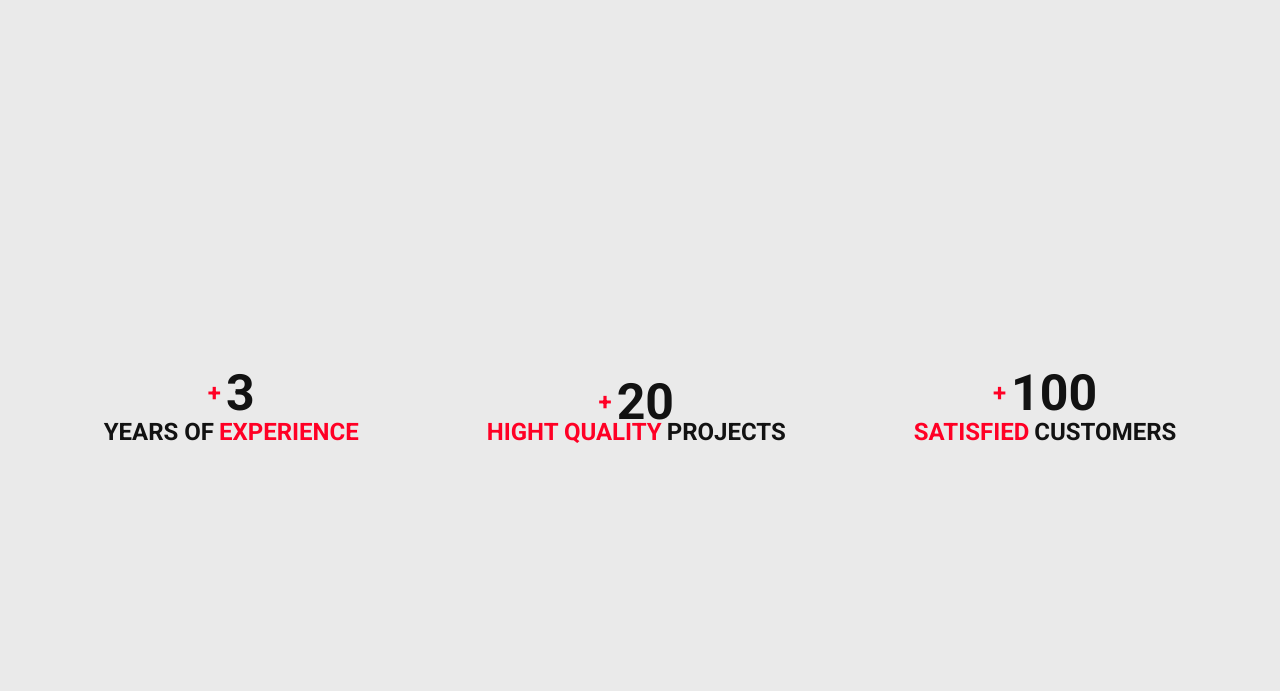
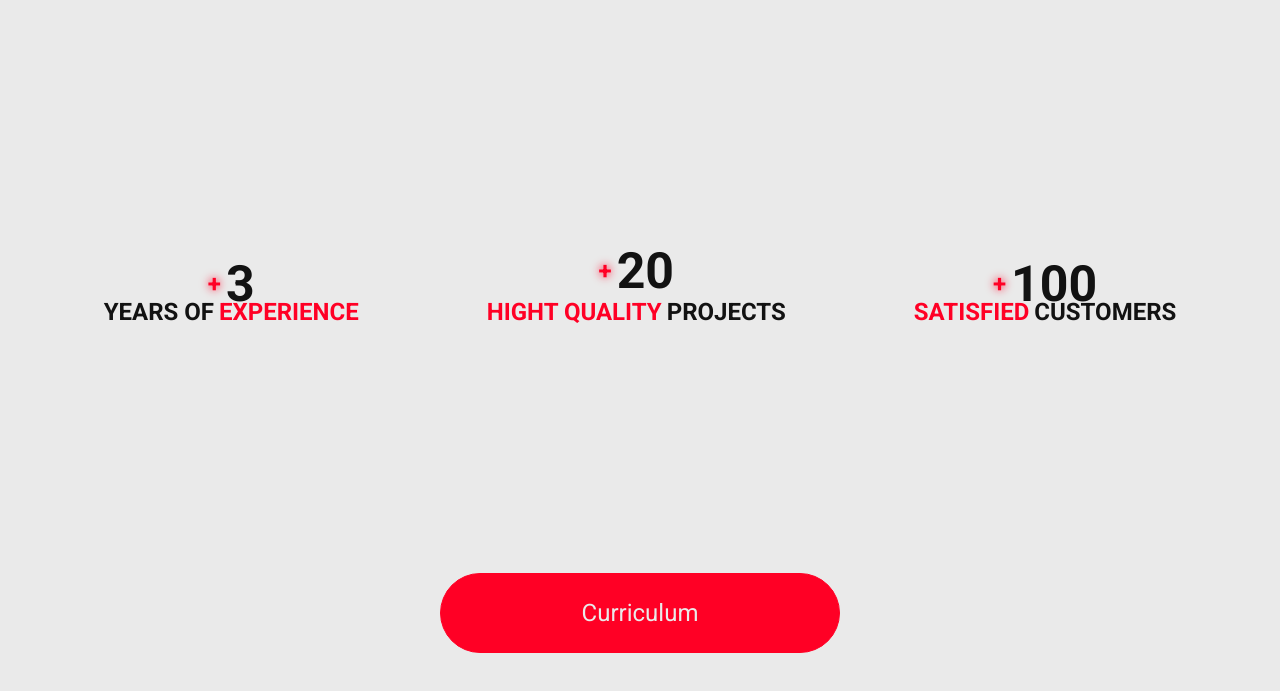
Before and after one commit to hersac/portfolio2, a website: page src/public/index.html in a window 1280 px wide. Shown: the part 2397-3088 px from the top of the page. Drawn offline with Linux system fonts and the light colour scheme; files whose address does not match are found by name.

Commit message:
Se Implementa reestructuracion de la seccion experience

```diff
--- a/src/public/assets/css/experience.css
+++ b/src/public/assets/css/experience.css
@@ -3,10 +3,15 @@
 }
 
 .expContent {
+    height: 100%;
+    row-gap: 10px;
+}
+
+.expTitles {
     display: flex;
     justify-content: center;
     align-items: center;
-    height: 100%;
+    height: 70%;
     column-gap: 10%;
 }
 
@@ -27,13 +32,38 @@
 }
 
 .expTitleNumber {
-    transition: all 3s;
+    transition: all 4s;
 }
 
 .expPlus {
     color: var(--primary-color);
+    transition: all 1s;
 }
 
 .expNumber {
     font-size: 50px;
 }
+
+.btnContentExp{
+    display: flex;
+    justify-content: center;
+}
+
+.btnCurriculum{
+    width: 400px;
+    height: 80px;
+    border-radius: 50px;
+    font-size: 24px;
+	color: var(--bg-primary);
+	background-color: var(--primary-color);
+	transition: all 0.5s;
+	border: solid 1px var(--primary-color);
+
+}
+
+.btnCurriculum:hover{
+	color: var(--primary-color);
+	background-color: var(--bg-primary);
+	transition: all 0.5s;
+    box-shadow: 0 0 8px var(--primary-color);
+}
--- a/src/public/assets/js/main.js
+++ b/src/public/assets/js/main.js
@@ -89,7 +89,7 @@ fetch("pages/experience.html")
 
         const expTitleNumber = document.querySelectorAll('.expTitleNumber');
         const expPlus = document.querySelectorAll('.expPlus');
-        let radiance = true;
+        let radiance = false;
         let val = 0;
 
         function floatingNumbers() {
@@ -97,11 +97,9 @@ fetch("pages/experience.html")
 
                 if (val === 0) {
                     num.style.transform = "translateY(30%)";
-                    console.log("si");
                     val = 1;
                 } else if (val === 1) {
                     num.style.removeProperty('transform');
-                    console.log("no");
                     val = 0;
                 }
 
@@ -110,19 +108,18 @@ fetch("pages/experience.html")
 
         function radianceTitles() {
             expPlus.forEach((title) => {
-                if (val === 0) {
-                    num.style.transform = "translateY(30%)";
-                    console.log("si");
-                    val = 1;
-                } else if (val === 1) {
-                    num.style.removeProperty('transform');
-                    console.log("no");
-                    val = 0;
+                if (radiance === false) {
+                    title.style.filter = 'drop-shadow(0 0 5px var(--primary-color))';
+                    radiance = true;
+                } else if (radiance === true) {
+                    title.style.removeProperty('filter');
+                    radiance = false;
                 }
             });
         }
 
-        setInterval(floatingNumbers, 2000);
+        setInterval(floatingNumbers, 3000);
+        setInterval(radianceTitles, 5000);
     });
 
 // Cargar el contenido del Contact
@@ -130,6 +127,12 @@ fetch("pages/contact.html")
     .then(response => response.text())
     .then(data => {
         contactPlaceholder.innerHTML = data;
+
+        const btnCurriculum = document.getElementById('btnCurriculum');
+        btnCurriculum.addEventListener("click", ()=>{
+            let pdfUrl = btnCurriculum.getAttribute("cvData");
+            window.open(pdfUrl, "_blank");
+        });
 
         // |-- Fade Deal Effect --|
 
--- a/src/public/pages/experience.html
+++ b/src/public/pages/experience.html
@@ -1,12 +1,14 @@
 <body>
     <div class="expContent">
+        <div class="expTitles">
             <div class="expValue">
                 <div class="expTitleNumber">
                     <h2 class="expPlus">+</h2>
                     <h2 class="expNumber">3</h2>
                 </div>
                 <div class="expTitle">
-                <h2>Years of</h2><h2 class="expPlus">Experience</h2>
+                    <h2>Years of</h2>
+                    <h2 class="expPlus">Experience</h2>
                 </div>
             </div>
             <div class="expValue">
@@ -15,7 +17,8 @@
                     <h2 class="expNumber">20</h2>
                 </div>
                 <div class="expTitle">
-                <h2 class="expPlus">hight Quality</h2><h2>Projects</h2>
+                    <h2 class="expPlus">hight Quality</h2>
+                    <h2>Projects</h2>
                 </div>
             </div>
             <div class="expValue">
@@ -24,8 +27,13 @@
                     <h2 class="expNumber">100</h2>
                 </div>
                 <div class="expTitle">
-                <h2 class="expPlus">Satisfied</h2><h2>Customers</h2>
+                    <h2 class="expPlus">Satisfied</h2>
+                    <h2>Customers</h2>
                 </div>
             </div>
         </div>
+        <div class="btnContentExp">
+            <button type="button" class="btnCurriculum" id="btnCurriculum" cvData="assets/resources/CV_Web_Developer.pdf">Curriculum</button>
+        </div>
+    </div>
 </body>
```
Also changed, not shown: 1 other file. Lines whose indentation alone changed are shown as unchanged.
